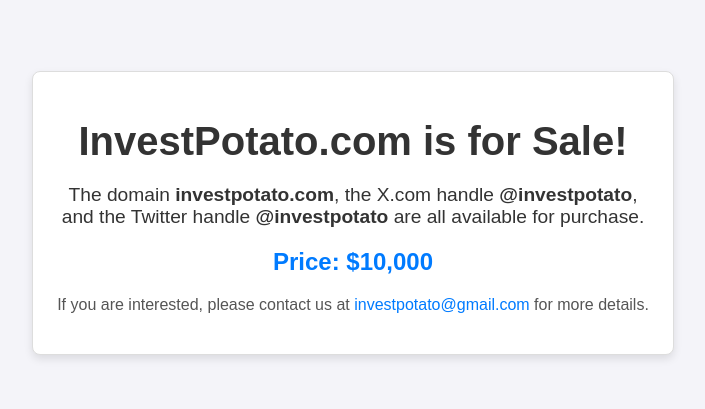
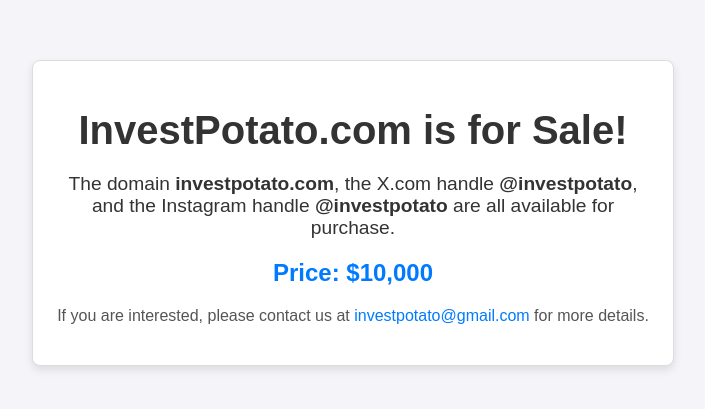
Before and after one commit to TheDominus/investpotato.com, a plain HTML site: page index.html in a window 1280 px wide. Shown: the part 187-596 px from the top of the page, without its empty margins (287-992 px from the left). Drawn offline with Linux system fonts and the light colour scheme.

Commit message:
Update index.html

```diff
--- a/index.html
+++ b/index.html
@@ -63,7 +63,7 @@
 <body>
     <div class="container">
         <h1>InvestPotato.com is for Sale!</h1>
-        <p>The domain <strong>investpotato.com</strong>, the X.com handle <strong>@investpotato</strong>, and the Twitter handle <strong>@investpotato</strong> are all available for purchase.</p>
+        <p>The domain <strong>investpotato.com</strong>, the X.com handle <strong>@investpotato</strong>, and the Instagram handle <strong>@investpotato</strong> are all available for purchase.</p>
         <p class="price">Price: $10,000</p>
         <p class="contact">If you are interested, please contact us at <a href="mailto:investpotato@gmail.com">investpotato@gmail.com</a> for more details.</p>
     </div>
```
